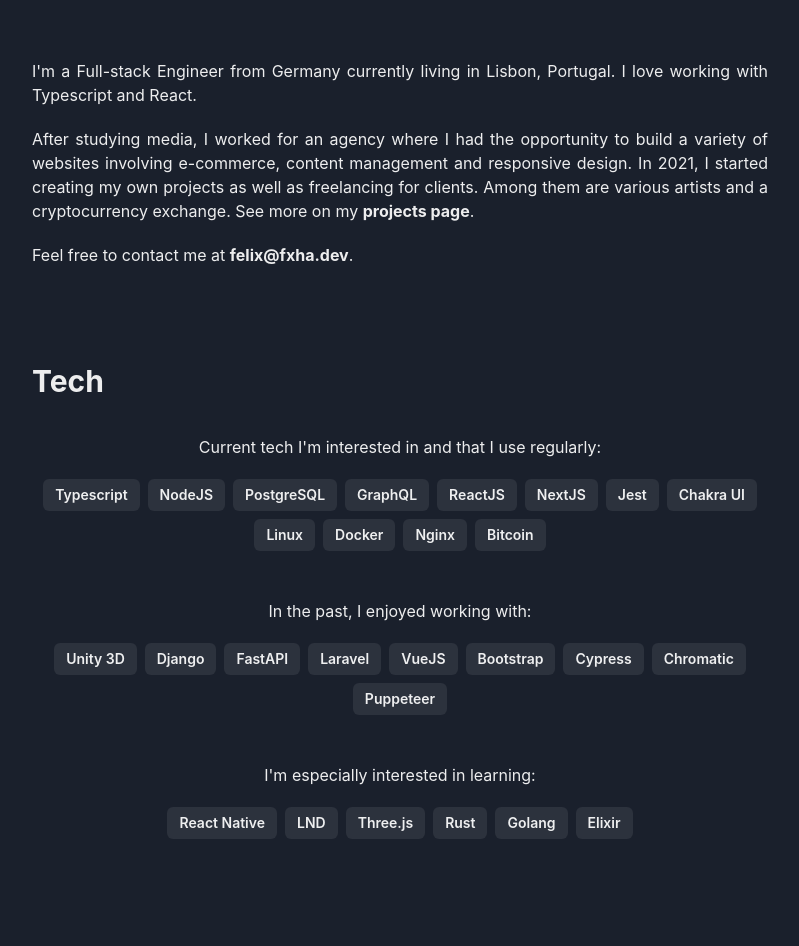
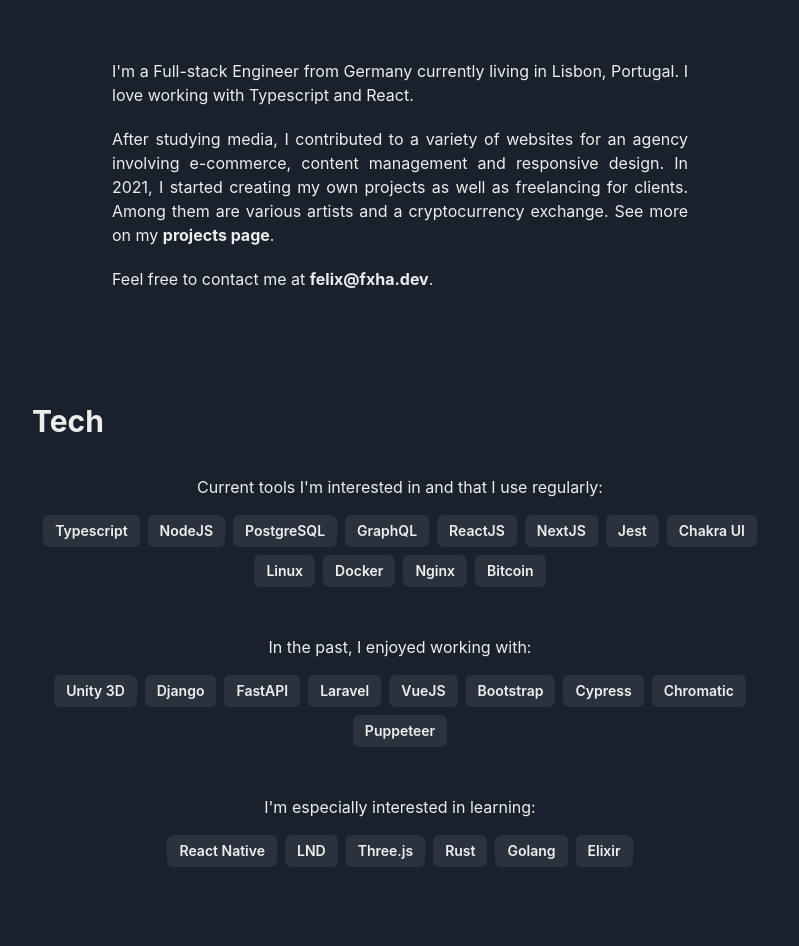
Before and after one commit to fx-ha/fxha.dev, a Next.js app: page / in a window 1280 px wide. Shown: the part 200-1146 px from the top of the page, without its empty margins (240-1039 px from the left). Built offline with nearby package versions, Linux system fonts and the light colour scheme.

Commit message:
feat: :sparkles: change phrasing (#34)

```diff
--- a/src/components/Intro.tsx
+++ b/src/components/Intro.tsx
@@ -6,14 +6,14 @@
   en: {
     heading: "Hi! I'm Felix.",
     p1: "I'm a Full-stack Engineer from Germany currently living in Lisbon, Portugal. I love working with Typescript and React.",
-    p2: 'After studying media, I worked for an agency where I had the opportunity to build a variety of websites involving e-commerce, content management and responsive design. In 2021, I started creating my own projects as well as freelancing for clients. Among them are various artists and a cryptocurrency exchange. See more on my',
+    p2: 'After studying media, I contributed to a variety of websites for an agency involving e-commerce, content management and responsive design. In 2021, I started creating my own projects as well as freelancing for clients. Among them are various artists and a cryptocurrency exchange. See more on my',
     projects: 'projects page',
     p3: 'Feel free to contact me at',
   },
   de: {
     heading: 'Hi! Ich bin Felix.',
     p1: 'Ich bin ein Full-stack-Entwickler aus Deutschland und lebe in Lissabon. Ich arbeite bevorzugt mit Typescript und React.',
-    p2: 'Nach einem Medienstudium arbeitete ich für eine Werbeagentur, wo ich die Möglichkeit hatte, bei unterschiedlichen Projekten mitzuwirken. Wir bauten Webseiten mit E-Commerce-Funktionen und passten Content-Management-Systeme an Kundenwünsche an. Alles im Responsive Design. 2021 fing ich an, eigene Projekte zu entwerfen und selbstständig für Kunden zu arbeiten. Dazu zählen mehrere Künstlerprojekte und eine Tauschbörse für Kryptowährungen. Mehr dazu auf meiner',
+    p2: 'Nach einem Medienstudium arbeitete ich für eine Werbeagentur, wo ich an mehreren Projekten mitwirkte. Wir bauten Webseiten mit E-Commerce-Funktionen und passten Content-Management-Systeme an Kundenwünsche an. Alles im Responsive Design. 2021 fing ich an, eigene Projekte zu entwerfen und selbstständig für Kunden zu arbeiten. Dazu zählen mehrere Künstlerprojekte und eine Tauschbörse für Kryptowährungen. Mehr dazu auf meiner',
     projects: 'Projektseite',
     p3: 'Bei Interesse kannst Du mich erreichen unter',
   },
@@ -24,7 +24,8 @@
   const { heading, p1, p2, projects, p3 } = introContent[lang]
 
   return (
-    <Box as="section" mb="24">
+    <Flex justifyContent="center" mb="28">
+      <Box as="section" maxW="xl">
         <Heading textAlign="center">{heading}</Heading>
 
         <Flex mt="14">
@@ -49,6 +50,7 @@
           </VStack>
         </Flex>
       </Box>
+    </Flex>
   )
 }
 
--- a/src/components/ProjectsPreview.tsx
+++ b/src/components/ProjectsPreview.tsx
@@ -24,8 +24,8 @@
   de: {
     heading: 'Projekte',
     p11: '2021 habe ich für',
-    p12: 'als Backend-Entwickler gearbeitet. Sideshift ist eine stark automatisierte Tauschbörse für Kryptowährungen, die als Brücke zwischen verschiedenen Blockchains dient.',
-    p2: 'Meine Aufgabe war, Prozesse zu automatisieren, neue Funktionen zu implementieren, das API zu erweitern, grafische Oberflächen für Administratoren zu bauen und Fehler zu beheben.',
+    p12: 'als Backend-Entwickler gearbeitet. Sideshift ist eine stark automatisierte Tauschbörse für digitale Währungen, die als Brücke zwischen diversen Blockchains dient.',
+    p2: 'Meine Aufgabe war, Prozesse zu automatisieren, neue Funktionen zu implementieren, das API zu erweitern, grafische Oberflächen für Admins zu bauen und Fehler zu beheben.',
     button: 'Mehr',
   },
 }
--- a/src/components/Tech.tsx
+++ b/src/components/Tech.tsx
@@ -5,13 +5,13 @@
 const techContent = {
   en: {
     heading: 'Tech',
-    p1: "Current tech I'm interested in and that I use regularly:",
+    p1: "Current tools I'm interested in and that I use regularly:",
     p2: 'In the past, I enjoyed working with:',
     p3: "I'm especially interested in learning:",
   },
   de: {
     heading: 'Tech',
-    p1: 'Aktuelle Technologien, die mich interessieren und die ich regelmäßig nutze:',
+    p1: 'Aktuelle Tools, die mich interessieren und die ich regelmäßig nutze:',
     p2: 'Davor arbeitete ich gerne mit:',
     p3: 'In Zukunft würde ich gerne lernen:',
   },
@@ -22,16 +22,16 @@
   const { heading, p1, p2, p3 } = techContent[lang]
 
   return (
-    <Box as="section" mb="24">
-      <Heading as="h2" size="lg">
+    <Box as="section" mb="28">
+      <Heading as="h2" mb="9" size="lg">
         {heading}
       </Heading>
 
-      <Text mt="9" textAlign="center">
+      <Text mb="4" textAlign="center">
         {p1}
       </Text>
 
-      <Flex mt="5" wrap="wrap" justifyContent="center">
+      <Flex mb="10" wrap="wrap" justifyContent="center">
         <TechButton href="https://www.typescriptlang.org/">
           Typescript
         </TechButton>
@@ -48,11 +48,11 @@
         <TechButton href="https://bitcoin.org/">Bitcoin</TechButton>
       </Flex>
 
-      <Text mt="10" textAlign="center">
+      <Text mb="4" textAlign="center">
         {p2}
       </Text>
 
-      <Flex mt="5" wrap="wrap" justifyContent="center">
+      <Flex mb="10" wrap="wrap" justifyContent="center">
         <TechButton href="/">Unity 3D</TechButton>
         <TechButton href="https://www.djangoproject.com/">Django</TechButton>
         <TechButton href="https://fastapi.tiangolo.com/">FastAPI</TechButton>
@@ -64,11 +64,11 @@
         <TechButton href="https://pptr.dev/">Puppeteer</TechButton>
       </Flex>
 
-      <Text mt="10" textAlign="center">
+      <Text mb="4" textAlign="center">
         {p3}
       </Text>
 
-      <Flex mt="5" wrap="wrap" justifyContent="center">
+      <Flex mb="10" wrap="wrap" justifyContent="center">
         <TechButton href="https://reactnative.dev/">React Native</TechButton>
         <TechButton href="https://docs.lightning.engineering/">LND</TechButton>
         <TechButton href="https://threejs.org/">Three.js</TechButton>
--- a/src/pages/projects.tsx
+++ b/src/pages/projects.tsx
@@ -194,7 +194,7 @@
         imagePath="/images/tac.png"
         p1={tac.p1}
         p2={tac.p2}
-        tech="Python, Django, PostgreSQL, Javascript, React, Next.js, Bootstrap"
+        tech="Python, Django, Wagtail CMS, PostgreSQL, React, Next.js, Bootstrap"
       />
 
       {/* <ProjectSection
@@ -214,7 +214,7 @@
         imagePath={isDark ? '/images/wtff.png' : '/images/wtffL.png'}
         p1={whatthefiatfee.p1}
         p2={whatthefiatfee.p2}
-        tech="Javascript, Typescript, NodeJS, Express, Apollo, React, NextJS, GraphQL, PostgreSQL, Bitcoin, Chakra UI"
+        tech="Typescript, NodeJS, Express, Apollo, GraphQL, PostgreSQL, React, NextJS, Bitcoin, Chakra UI"
       />
 
       <ProjectSection
@@ -225,7 +225,7 @@
         }
         p1={drivechainexchange.p1}
         p2={drivechainexchange.p2}
-        tech="Javascript, Typescript, NodeJS, Express, Apollo, GraphQL, PostgreSQL, React, Next.js, Bitcoin, Chakra UI"
+        tech="Typescript, NodeJS, Express, Apollo, GraphQL, PostgreSQL, React, Next.js, Bitcoin, Chakra UI"
       />
 
       <ProjectSection
```
Also changed, not shown: 1 other file (tests, documents, lock files or other folders). Lines whose indentation alone changed are shown as unchanged.
